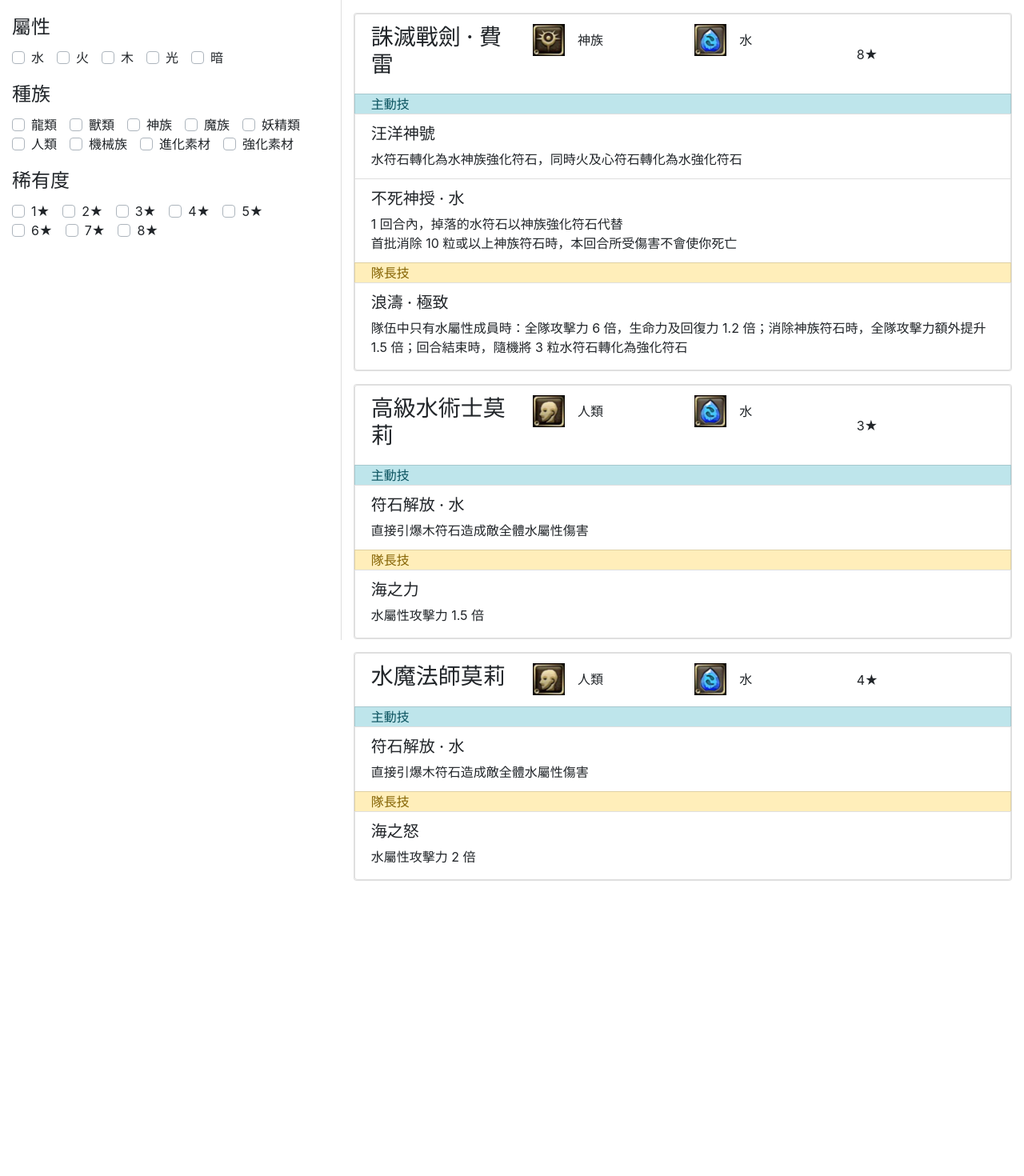
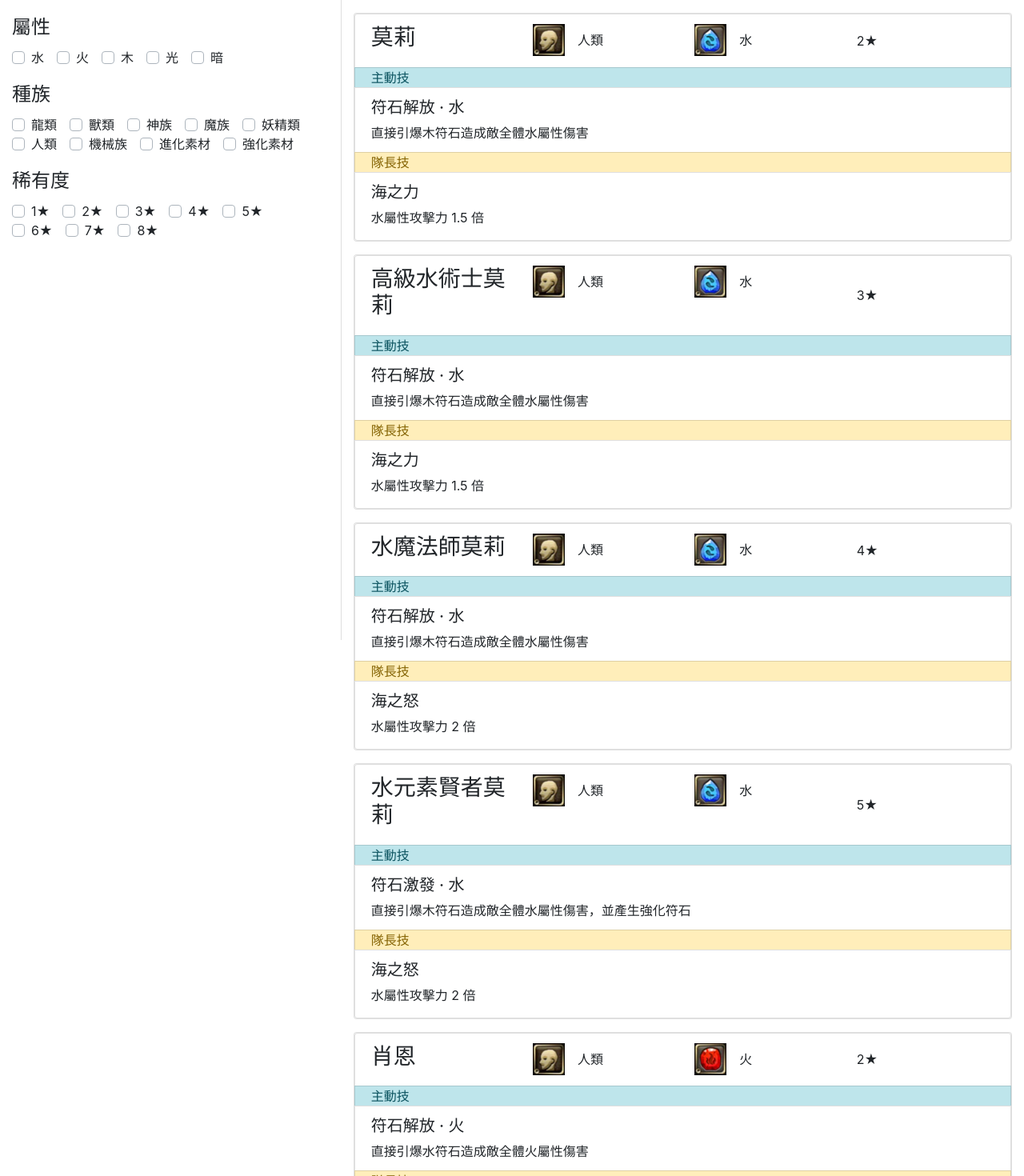
Before and after one commit to dannnyliang/tos-monster-skill, a React (Create React App) app: page / in a window 1280 px wide. Shown: the top 1470 px of the page at 80% size. Before the commit the page ends 1117 px from the top, so only its background shows below. Built offline with nearby package versions, Linux system fonts and the light colour scheme.

Commit message:
feat: add pagination feature

```diff
--- a/src/App.js
+++ b/src/App.js
@@ -4,49 +4,8 @@ import { Container, Row, Col } from 'reactstrap';
 import monsters from './tosMonsters';
 import { FILTERS } from './constant';
 import ErrorBoundary from './components/ErrorBoundary';
-import MonsterList from './components/MonsterList';
+import SectionList from './components/SectionList';
 import FilterPanel from './components/FilterPanel';
-
-const sample = [
-  {
-    monsterName: '誅滅戰劍 · 費雷',
-    activeName: ['汪洋神號', '不死神授 ‧ 水'],
-    activeDescription: [
-      '水符石轉化為水神族強化符石，同時火及心符石轉化為水強化符石',
-      '1 回合內，掉落的水符石以神族強化符石代替；首批消除 10 粒或以上神族符石時，本回合所受傷害不會使你死亡',
-    ],
-    monsterId: '2001',
-    leaderName: '浪濤 ‧ 極致',
-    leaderDescription:
-      '隊伍中只有水屬性成員時：全隊攻擊力 6 倍，生命力及回復力 1.2 倍；消除神族符石時，全隊攻擊力額外提升 1.5 倍；回合結束時，隨機將 3 粒水符石轉化為強化符石',
-    attribute: '水',
-    race: '神族',
-    star: '8★',
-    multiType: 'MULTI',
-  },
-  {
-    monsterName: '高級水術士莫莉',
-    activeName: ['符石解放 ‧ 水'],
-    activeDescription: ['直接引爆木符石造成敵全體水屬性傷害'],
-    monsterId: '2',
-    leaderName: '海之力',
-    leaderDescription: '水屬性攻擊力 1.5 倍',
-    attribute: '水',
-    race: '人類',
-    star: '3★',
-  },
-  {
-    monsterName: '水魔法師莫莉',
-    activeName: ['符石解放 ‧ 水'],
-    activeDescription: ['直接引爆木符石造成敵全體水屬性傷害'],
-    monsterId: '3',
-    leaderName: '海之怒',
-    leaderDescription: '水屬性攻擊力 2 倍',
-    attribute: '水',
-    race: '人類',
-    star: '4★',
-  },
-];
 
 export const initialFilters = () =>
   Object.keys(FILTERS).reduce(
@@ -90,7 +49,7 @@ function App() {
             <FilterPanel handleClick={handleClick} />
           </Col>
           <Col md={{ size: 8, offset: 4 }}>
-            <MonsterList monsters={sample} filters={filters} />
+            <SectionList monsters={monsters} filters={filters} initialPage={1} />
           </Col>
         </Row>
       </Container>
--- a/src/components/MonsterList.jsx
+++ b/src/components/MonsterList.jsx
@@ -1,38 +1,12 @@
-import React, { Suspense } from 'react';
-import pipe from 'lodash/fp/pipe';
-import prop from 'lodash/fp/prop';
-import filter from 'lodash/fp/filter';
-import isEmpty from 'lodash/isEmpty';
-
-import { FILTERS, labelToId } from '../constant';
+import React, {Suspense} from 'react';
 
 const MonsterCard = React.lazy(() => import('./MonsterCard'));
 
-const filterMonsters = (filters, monsters) => {
-  const curryFilter = (rawPropName, filterGroupId) =>
-    filter(monster => {
-      const monsterProp = prop([rawPropName], monster);
-      const filterGroup = prop([filterGroupId], filters);
-      if (isEmpty(filterGroup)) return true;
-      return filterGroup.includes(labelToId(filterGroupId, monsterProp));
-    });
-
-  const filterPipe = pipe(
-    curryFilter(FILTERS.RACES.rawPropName, FILTERS.RACES.id),
-    curryFilter(FILTERS.STARS.rawPropName, FILTERS.STARS.id),
-    curryFilter(FILTERS.ATTRIBUTES.rawPropName, FILTERS.ATTRIBUTES.id),
-  );
-
-  return filterPipe(monsters);
-};
-
 function MonsterList(props) {
-  const { monsters, filters } = props;
-
+  const { slicedMonsters } = props;
   return (
     <Suspense fallback={<div>Loading...</div>}>
-      {/* TODO: Pagination */}
-      {filterMonsters(filters, monsters).map(monster => (
+      {slicedMonsters.map(monster => (
         <div key={monster.monsterId} className="my-3">
           <MonsterCard monster={monster} />
         </div>
--- /dev/null
+++ b/src/components/PaginationPages.jsx
@@ -0,0 +1,40 @@
+import React from 'react';
+
+import { PaginationItem, PaginationLink } from 'reactstrap';
+
+function PaginationPages(props) {
+  const { currentPage, totalPages, handleClick } = props;
+  const displayPagesLimit = 7;
+
+  let minPage, pageList;
+  if (totalPages < displayPagesLimit) {
+    // get minPage
+    minPage = 1;
+
+    // get pageList
+    pageList = Array.from(new Array(totalPages)).map((_, idx) => idx + minPage);
+  } else {
+    // get minPage
+    for (let i = 0; i <= Math.floor(displayPagesLimit / 2); i++) {
+      minPage = currentPage - i;
+      if (currentPage - i <= 1) break;
+    }
+    if (minPage + displayPagesLimit - 1 > totalPages)
+      minPage = totalPages - displayPagesLimit + 1;
+
+    // get pageList
+    pageList = Array.from(new Array(displayPagesLimit)).map(
+      (_, idx) => idx + minPage,
+    );
+  }
+
+  return pageList.map(pageNum => (
+    <PaginationItem key={pageNum} active={currentPage === pageNum}>
+      <PaginationLink onClick={() => handleClick(pageNum)}>
+        {pageNum}
+      </PaginationLink>
+    </PaginationItem>
+  ));
+}
+
+export default PaginationPages;
--- /dev/null
+++ b/src/components/SectionList.jsx
@@ -0,0 +1,100 @@
+import React, { useState, useEffect } from 'react';
+import PropTypes from 'prop-types';
+import pipe from 'lodash/fp/pipe';
+import prop from 'lodash/fp/prop';
+import filter from 'lodash/fp/filter';
+import isEmpty from 'lodash/isEmpty';
+import { Pagination, PaginationItem, PaginationLink } from 'reactstrap';
+
+import { FILTERS, labelToId } from '../constant';
+import PaginationPages from './PaginationPages';
+import MonsterList from './MonsterList';
+
+const filterMonsters = (filters, monsters) => {
+  const curryFilter = (rawPropName, filterGroupId) =>
+    filter(monster => {
+      const monsterProp = prop([rawPropName], monster);
+      const filterGroup = prop([filterGroupId], filters);
+      if (isEmpty(filterGroup)) return true;
+      return filterGroup.includes(labelToId(filterGroupId, monsterProp));
+    });
+
+  const filterPipe = pipe(
+    curryFilter(FILTERS.RACES.rawPropName, FILTERS.RACES.id),
+    curryFilter(FILTERS.STARS.rawPropName, FILTERS.STARS.id),
+    curryFilter(FILTERS.ATTRIBUTES.rawPropName, FILTERS.ATTRIBUTES.id),
+  );
+
+  return filterPipe(monsters);
+};
+
+function SectionList(props) {
+  const { monsters, filters, initialPage, cardPerPage } = props;
+  const [currentPage, setPage] = useState(initialPage);
+  const handleClick = pageNum => setPage(pageNum);
+
+  const filteredMonsters = filterMonsters(filters, monsters);
+  const totalPages = Math.ceil(filteredMonsters.length / cardPerPage);
+
+  const sliceBegin = (currentPage - 1) * cardPerPage;
+  const slicedMonsters = filteredMonsters.slice(
+    sliceBegin,
+    sliceBegin + cardPerPage,
+  );
+
+  useEffect(() => {
+    setPage(initialPage);
+  }, [monsters, filters]);
+
+  return filteredMonsters.length === 0 ? (
+    <h1>找不到搜尋結果</h1>
+  ) : (
+    <>
+      <MonsterList slicedMonsters={slicedMonsters} />
+      <Pagination className="d-flex justify-content-center">
+        <PaginationItem disabled={currentPage === 1}>
+          <PaginationLink first onClick={() => setPage(1)} />
+        </PaginationItem>
+        <PaginationItem disabled={currentPage === 1}>
+          <PaginationLink
+            previous
+            onClick={() => setPage(currentPage => currentPage - 1)}
+          />
+        </PaginationItem>
+        <PaginationPages
+          currentPage={currentPage}
+          totalPages={totalPages}
+          handleClick={handleClick}
+        />
+        <PaginationItem disabled={currentPage === totalPages}>
+          <PaginationLink
+            next
+            onClick={() => setPage(currentPage => currentPage + 1)}
+          />
+        </PaginationItem>
+        <PaginationItem disabled={currentPage === totalPages}>
+          <PaginationLink last onClick={() => setPage(totalPages)} />
+        </PaginationItem>
+      </Pagination>
+    </>
+  );
+}
+
+SectionList.defaultProps = {
+  initialPage: 1,
+  cardPerPage: 15,
+};
+
+SectionList.propTypes = {
+  monsters: PropTypes.array,
+  filters: PropTypes.shape({
+    ATTRIBUTES: PropTypes.arrayOf(PropTypes.string),
+    RACES: PropTypes.arrayOf(PropTypes.string),
+    STARS: PropTypes.arrayOf(PropTypes.string),
+    TAGS: PropTypes.arrayOf(PropTypes.string),
+  }),
+  initialPage: PropTypes.number.isRequired,
+  cardPerPage: PropTypes.number.isRequired,
+};
+
+export default SectionList;
```
Also changed, not shown: 1 other file (tests, documents, lock files or other folders).
